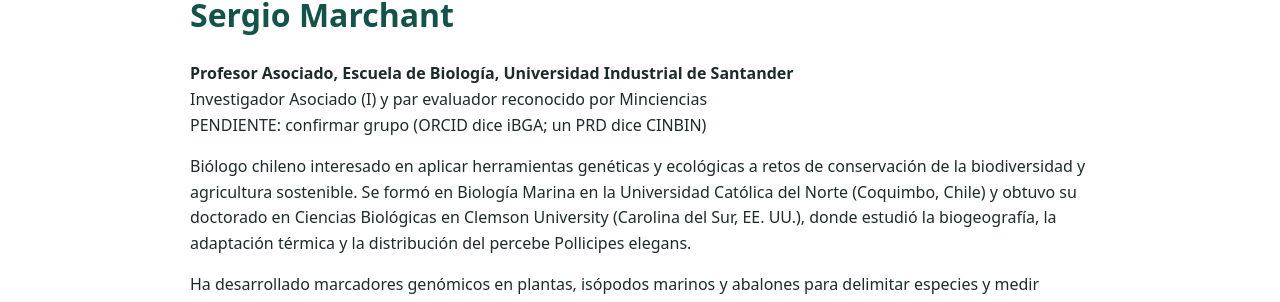
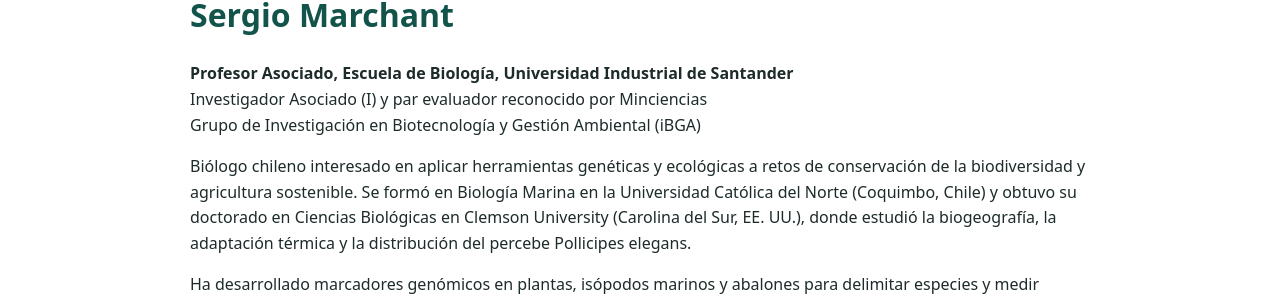
Before and after one commit to Marchant-Lab/marchant-lab-web, a Jekyll site: the page built from investigador.md, in a window 1280 px wide. Shown: the part 114-416 px from the top of the page. Built offline with Jekyll 4.4.1, drawn with Linux system fonts in a browser that asks for light colours.

Commit message:
Actualiza el grupo de investigación a iBGA
Co-Authored-By: Claude Opus 5.5 <noreply@anthropic.com>

```diff
--- a/_data/investigador.yml
+++ b/_data/investigador.yml
@@ -2,7 +2,7 @@
 nombre: Sergio Marchant
 cargo: Profesor Asociado, Escuela de Biología, Universidad Industrial de Santander
 categoria: Investigador Asociado (I) y par evaluador reconocido por Minciencias
-grupo: "PENDIENTE: confirmar grupo (ORCID dice iBGA; un PRD dice CINBIN)"
+grupo: Grupo de Investigación en Biotecnología y Gestión Ambiental (iBGA)
 foto: ""   # p. ej. /assets/fotos/sergio.jpg
 bio:
   - Biólogo chileno interesado en aplicar herramientas genéticas y ecológicas a retos de conservación de la biodiversidad y agricultura sostenible. Se formó en Biología Marina en la Universidad Católica del Norte (Coquimbo, Chile) y obtuvo su doctorado en Ciencias Biológicas en Clemson University (Carolina del Sur, EE. UU.), donde estudió la biogeografía, la adaptación térmica y la distribución del percebe Pollicipes elegans.
```
